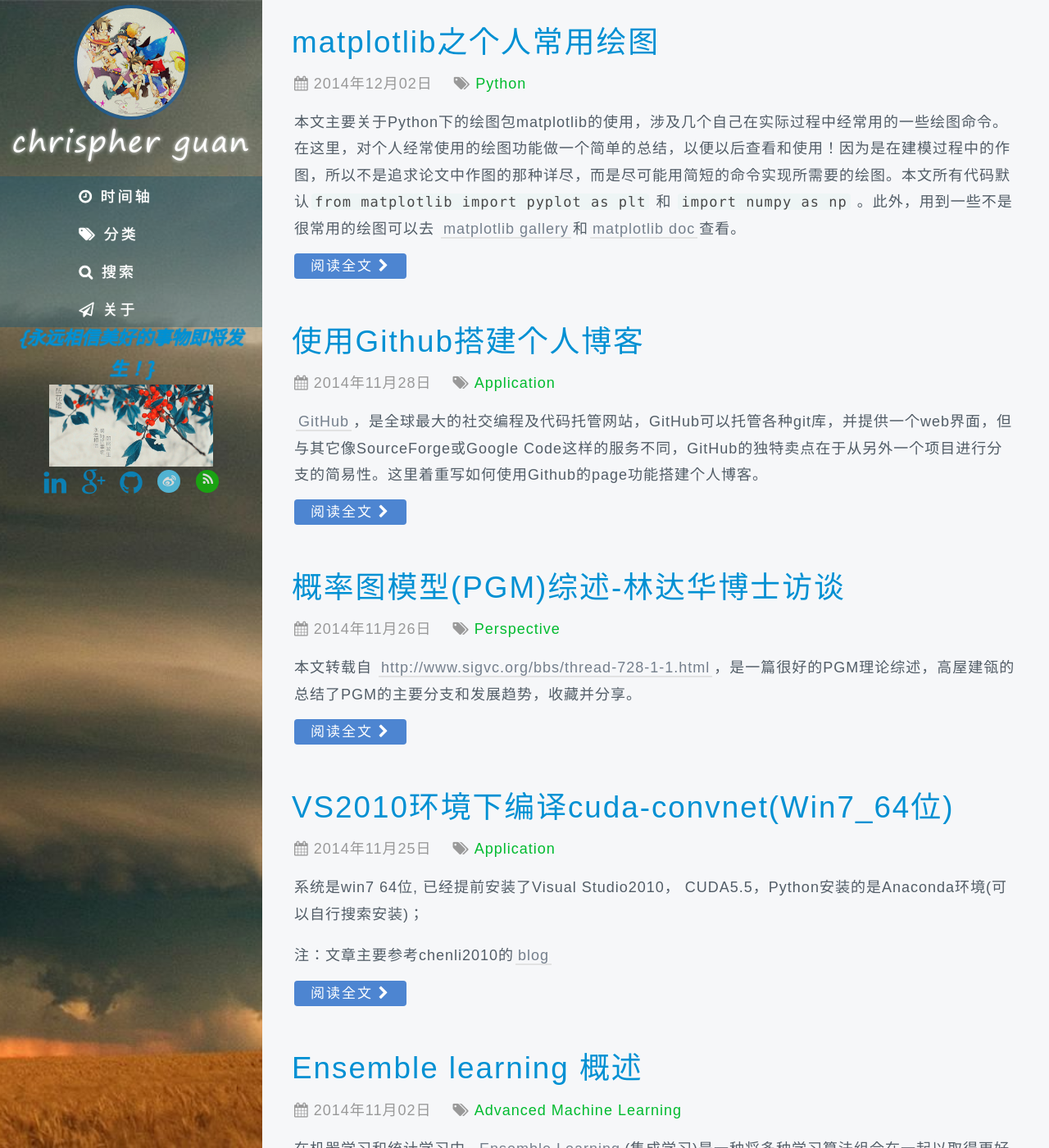
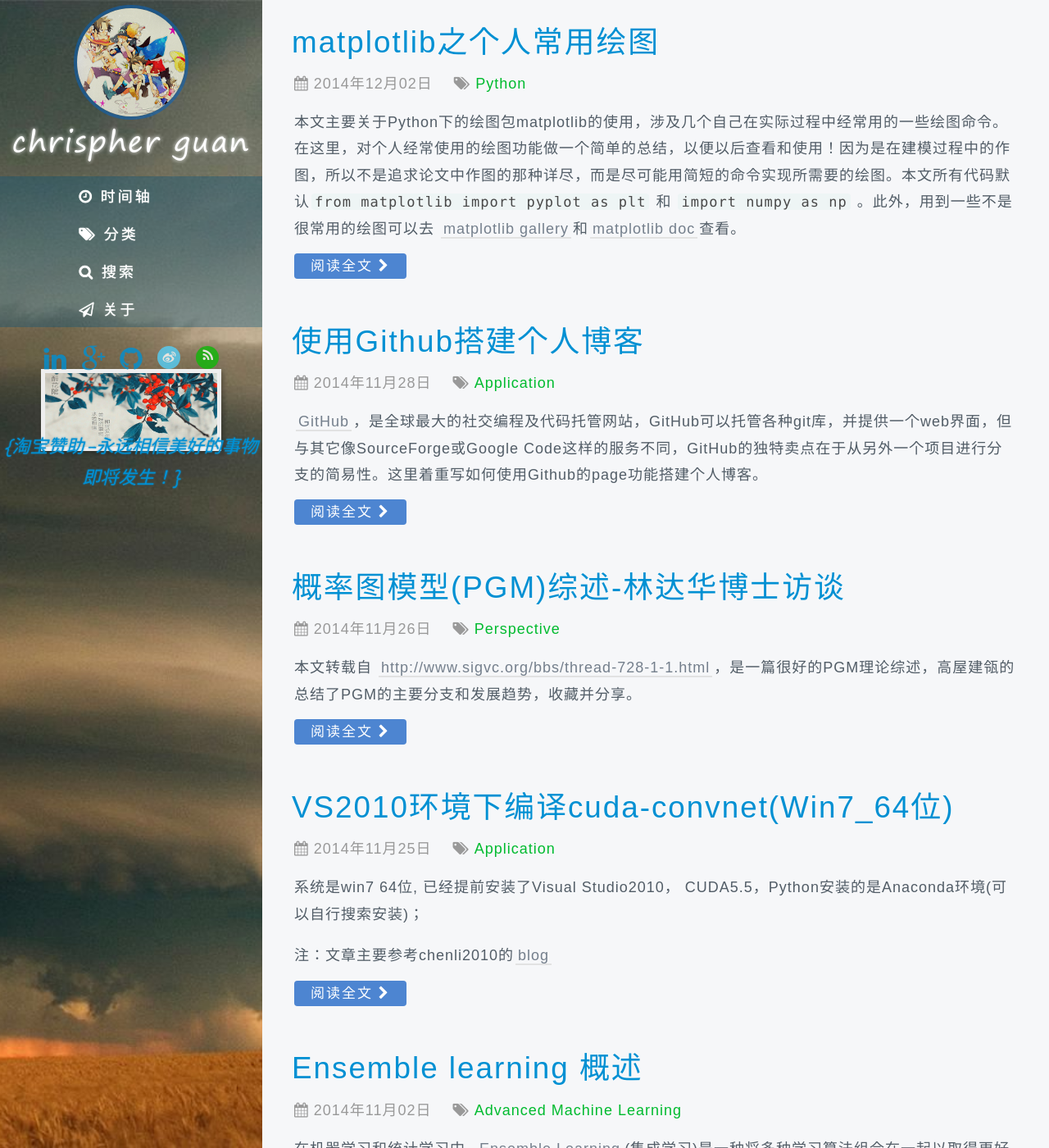
Before and after one commit to chrispher/chrispher.github.com, a Jekyll site: the page built from index.html, in a window 1280 px wide and 1400 px high. Shown: the whole window at 82% size. Built offline with Jekyll 4.4.1, drawn with Linux system fonts in a browser that asks for light colours; some web fonts are replaced; the list of posts is cut into pages by our own code; comment, search, counter and statistics services are not loaded.

Commit message:
modify the ads

```diff
--- a/_includes/sidebar.html
+++ b/_includes/sidebar.html
@@ -12,13 +12,14 @@
     </ul>
   </nav>
 
-  <div class="ads">
-    <h5 class="sub-title"><a href="http://chendoctor.taobao.com">{永远相信美好的事物即将发生！}</a></h5>
-    <a href="http://chendoctor.taobao.com"><img src="http://chrispher.github.com/res/img/ads.jpg" alt="ads"></img></a>
-  </div>
-
   <nav id="sub-nav">
     {% include social.html %}
   </nav>
 
+  <div class="ads">
+    <a href="http://chendoctor.taobao.com"><img src="http://chrispher.github.com/res/img/ads.jpg" alt="ads"></img></a>
+  </div>
+
+  <h3 class="sub-title"><a href="http://chendoctor.taobao.com">{淘宝赞助-永远相信美好的事物即将发生！}</a></h3>
+
 </div>
--- a/res/css/light.css
+++ b/res/css/light.css
@@ -119,22 +119,25 @@ a:link {
 	-o-border-radius:10%;
 }
 
-#container {
-	width: 300px;
+.ads {
 	mergin: 0 auto;
 }
-.ads img{
-	height: 100px;
-	width: 200px;
-	mergin: 15px 0;
-	-webkit-transition: all 1s ease;
-	-moz-transition: all 1s ease;
-	-o-transition: all 1s ease;
+.ads img {
+	height:100px;
+	width:220px;
+	mergin: 20px;
+	border: 5px solid #eee;
+	-webkit-box-shadow: 4px 4px 4px rgba(0,0,0,0.2);
+	-moz-box-shadow: 4px 4px 4px rgba(0,0,0,0.2);
+	box-shadow: 4px 4px 4px rgba(0,0,0,0.2);
+	-webkit-transition: all 0.5s ease-out;
+	-moz-transition: all 0.5s ease;
+	-o-transition: all 0.5s ease;
 }
 .ads img:hover {
-	height: 133px;
-	width: 400px;
-	mergin-left: -50px;
+	-webkit-transform: rotate(-7deg);
+	-moz-transform: rotate(-7deg);
+	-o-transform: rotate(-7deg);
 }
 
 .title {
```
